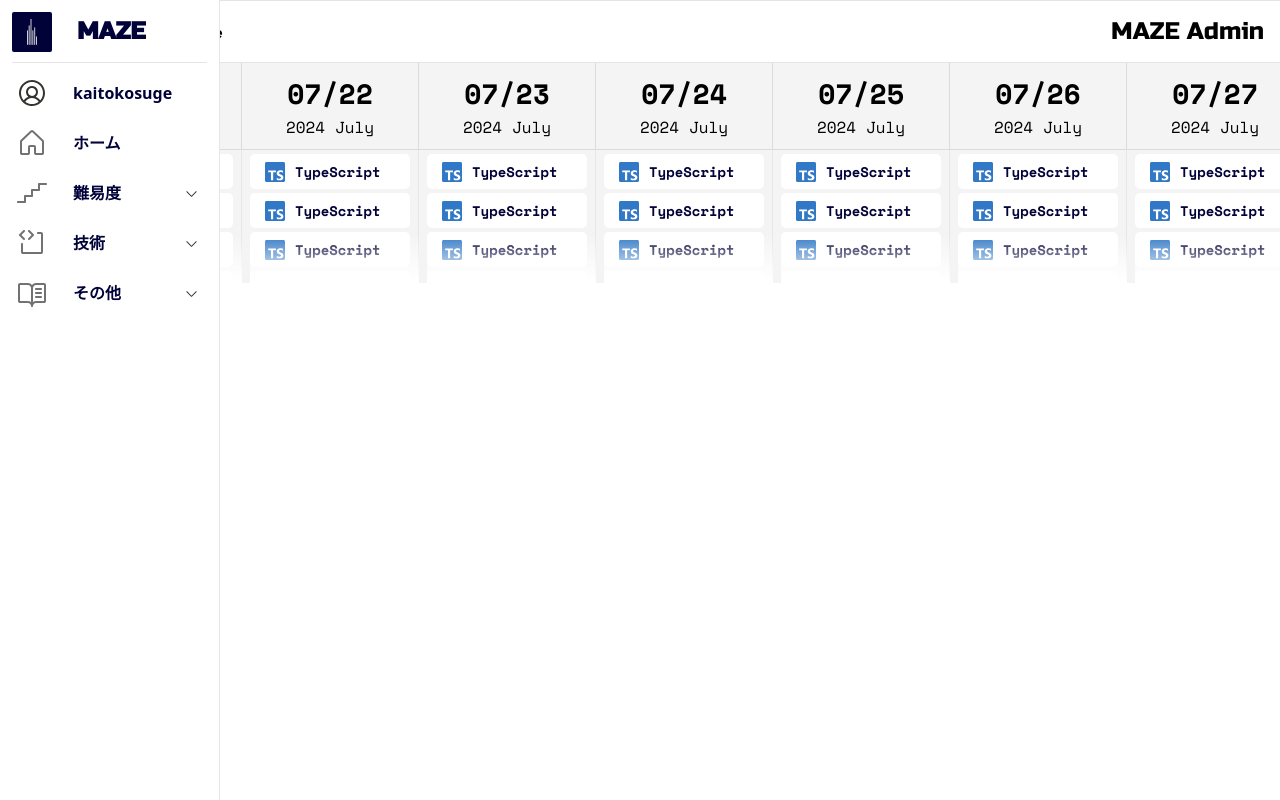
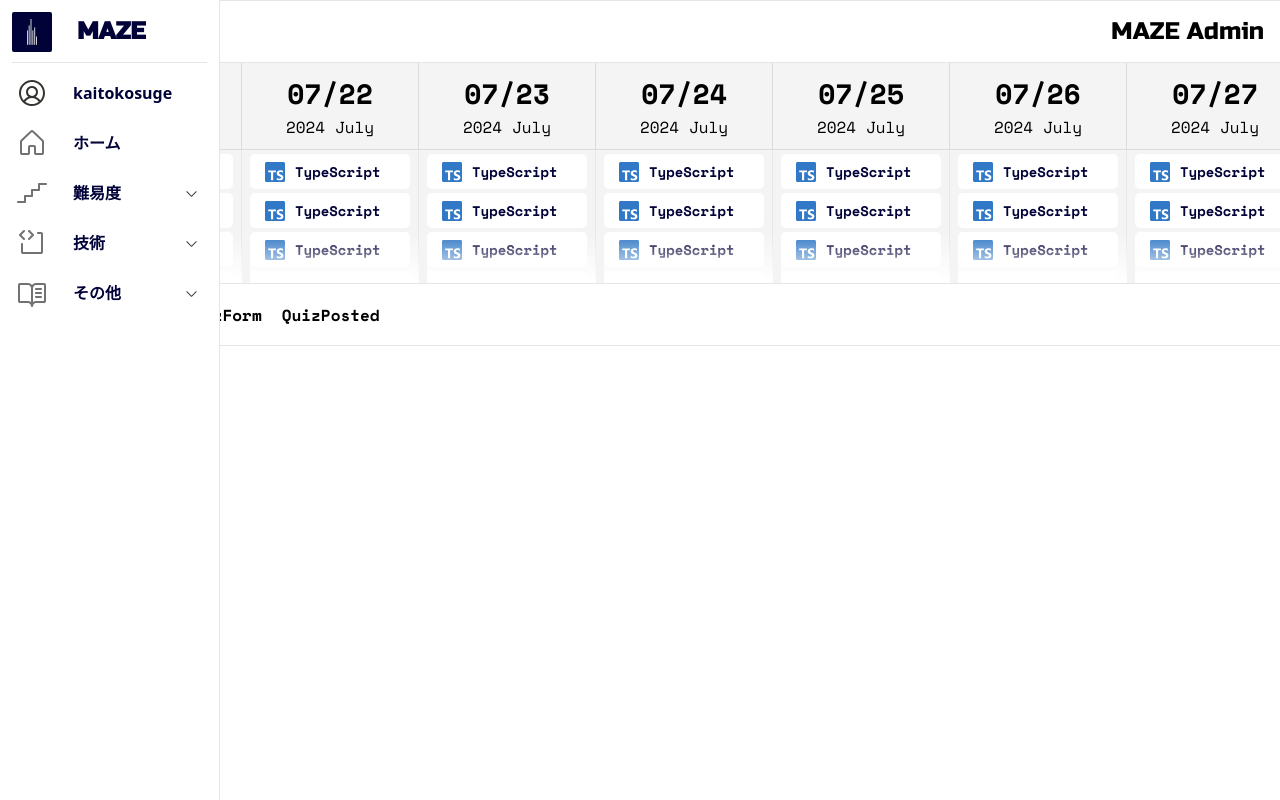
Before and after one commit to kaitokosuge/MAZE-rebuild-CLIENT, a Next.js app: page /admin-create in a window 1280 px wide. Built offline with nearby package versions, Linux system fonts and the light colour scheme.

Commit message:
add: adminページに必要なコンポーネント雛形作成

```diff
--- /dev/null
+++ b/src/app/(admin)/admin-create/Tab.tsx
@@ -0,0 +1,12 @@
+"use client";
+import React from "react";
+
+export default function Tab() {
+    return (
+        <div className="border-maze-right flex h-[63px] w-full items-center border-b border-t px-5 py-[10px]">
+            <p className="font-bold">QuizData</p>
+            <p className="ml-5 font-bold">QuizForm</p>
+            <p className="ml-5 font-bold">QuizPosted</p>
+        </div>
+    );
+}
--- /dev/null
+++ b/src/app/(admin)/admin-create/TabQuizData.tsx
@@ -0,0 +1,5 @@
+import React from "react";
+
+export default function TabQuizData() {
+    return <div></div>;
+}
--- /dev/null
+++ b/src/app/(admin)/admin-create/TabQuizForm.tsx
@@ -0,0 +1,5 @@
+import React from "react";
+
+export default function TabQuizForm() {
+    return <div></div>;
+}
--- /dev/null
+++ b/src/app/(admin)/admin-create/TabQuizPosted.tsx
@@ -0,0 +1,5 @@
+import React from "react";
+
+export default function TabQuizPosted() {
+    return <div></div>;
+}
--- a/src/app/(admin)/admin-create/page.tsx
+++ b/src/app/(admin)/admin-create/page.tsx
@@ -1,7 +1,12 @@
-import Link from "next/link";
 import React from "react";
 import Suchedule from "./Suchedule";
+import Tab from "./Tab";
 
 export default function Page() {
-    return <Suchedule />;
+    return (
+        <main>
+            <Suchedule />
+            <Tab />
+        </main>
+    );
 }
--- a/src/components/Admin/AdminHeader.tsx
+++ b/src/components/Admin/AdminHeader.tsx
@@ -3,7 +3,7 @@ import React from "react";
 export default function AdminHeader() {
     return (
         <header className="border-maze-right flex h-[63px] w-full items-center justify-between border px-5 py-[10px] pr-20">
-            <p className="font-bold">Quiz suchedule</p>
+            <p className="font-bold">Quizsuchedule</p>
             <p className="maze-font text-2xl">MAZE Admin</p>
         </header>
     );
```
